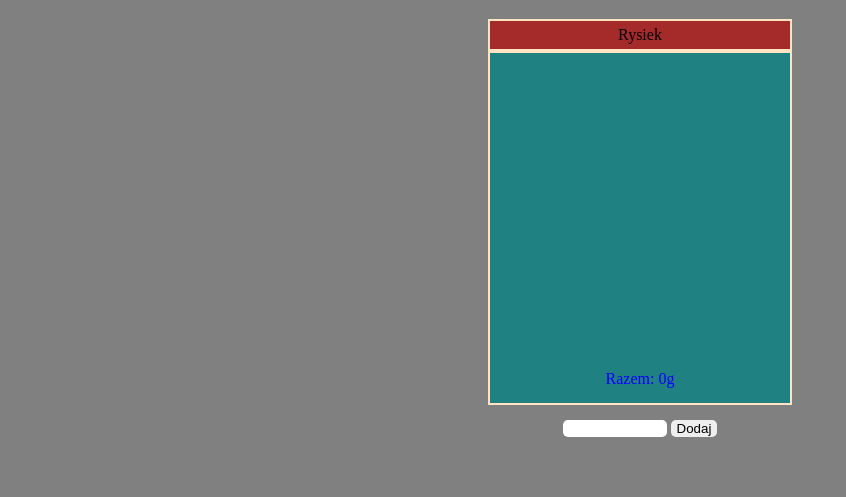
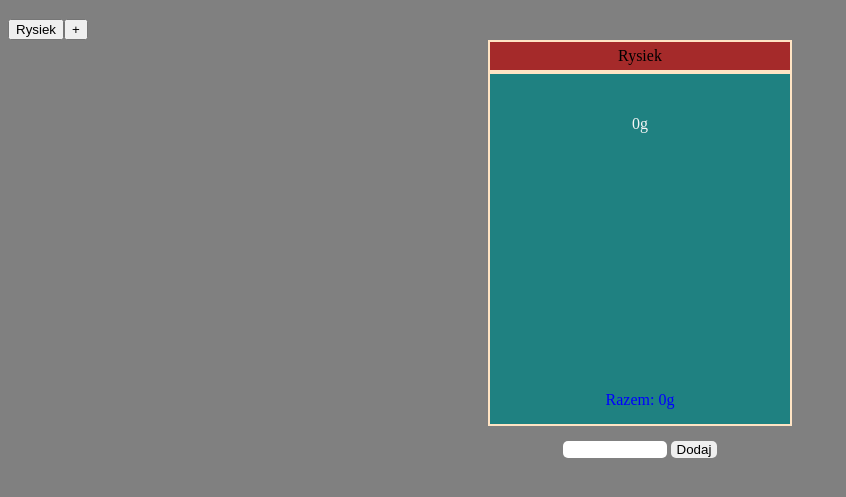
Before and after one commit to BDev93/Cat-diet, a plain HTML site: page Cat/index.html in a window 1280 px wide. Both pictures are taken after a click on the button "Dodaj". Shown: the part 61-558 px from the top of the page, without its empty margins (0-846 px from the left). Drawn offline with Linux system fonts and the light colour scheme.

Commit message:
Adding the functionality of adding a cat

```diff
--- a/Cat/index.html
+++ b/Cat/index.html
@@ -10,21 +10,20 @@
     <header>
         <h1>Cat Diet</h1>
     </header>
+        <div class="cat-tabs" id="cat-tabs"></div>
         <div class="cat-name">
-            <div class="cat"> Rysiek</div>
+            <div class="cat" id="cat-name"></div>
 
         </div>
     <section>
 
-        <div class="conteiner" id="data-one">
-            <p id="sum-tab" class="sum-tab">SUMA</p>
-        </div>
+        <div class="conteiner" id="data-one"></div>
 
 
     </section>
     <div class="conteiner-btn">
         <div class="conteiner-add">
-            <input type="text" class="add" id="add">
+            <input type="text" class="add" id="add" autocomplete="off">
             <button class="add-btn" id="add-btn">Dodaj</button>
         </div>
 
--- a/Cat/index.js
+++ b/Cat/index.js
@@ -6,9 +6,14 @@ const dataOne = document.getElementById("data-one")
 
 
 const addData = document.getElementById("add")
-const sumTab = document.getElementById("sum-tab")
 
-const sumOne = [];
+const tabs = document.getElementById("cat-tabs")
+
+
+const cats = [
+    { name: "Rysiek", data: [], sum:0}
+];
+let currentCat = 0;
 
 
 
@@ -23,16 +28,64 @@ function addFood() {
     const value = addData.value;
     const numberOne = Number(value);
     if(!isNaN(numberOne)){
-        sumOne.push(numberOne);
 
-        // Dodaj nową liczbę do kontenera
-        const newP = document.createElement("p");
-        newP.className = "data";
-        newP.textContent = value;
-        dataOne.appendChild(newP);
+        cats[currentCat].data.push(numberOne);
+        cats[currentCat].sum = cats[currentCat].data.reduce((a,b) => a + b, 0)
+        renderCat();
 
-        // Oblicz i wyświetl sumę w sum-tab
-        const suma = sumOne.reduce((a, b) => a + b, 0);
-        sumTab.textContent = "Razem: " + suma + "g";
     }
 }
+
+
+
+    function renderCat(){
+        dataOne.innerHTML = ""
+        cats[currentCat].data.forEach(val =>{
+            const p = document.createElement("p")
+            p.className = "data"
+            p.textContent = val + "g"
+            dataOne.appendChild(p)
+            document.getElementById("cat-name").textContent = cats[currentCat].name;
+        })
+
+        const sumP = document.createElement("p")
+        sumP.id = "sum-tab"
+        sumP.className = "sum-tab"
+        sumP.textContent = "Razem: " + cats[currentCat].sum + "g"
+        dataOne.appendChild(sumP)
+    }
+
+    function renderTabs() {
+
+        tabs.innerHTML = ""
+
+        cats.forEach((cat, idx) =>{
+            const btn = document.createElement("button");
+            btn.textContent = cat.name;
+            btn.onclick = () => switchCat(idx);
+            tabs.appendChild(btn);
+        })
+
+        const addBtn = document.createElement("button")
+        addBtn.textContent = "+"
+        addBtn.onclick = addCat;
+        tabs.appendChild(addBtn);
+
+    };
+
+    function addCat() {
+        const name = prompt("Podaj imię kota:")
+        if(name){
+            cats.push({name, data: [], sum: 0})
+            renderTabs()
+            switchCat(cats.length - 1);
+        }
+    }
+
+    function switchCat(idx){
+        currentCat = idx;
+        renderCat()
+    }
+
+    renderTabs();
+    renderCat();
--- a/Cat/style.css
+++ b/Cat/style.css
@@ -58,6 +58,11 @@ section {
    border-radius: 5px;
    text-align: center;
 }
+.add:focus{
+    background-color: aquamarine;
+    outline: none;
+
+}
 .add-btn {
    border:none;
    border-radius:5px;
@@ -66,11 +71,11 @@ section {
 }
 
 .add-btn:hover{
-    background-color: rgb(72, 150, 71);
+    background-color: aquamarine;
     cursor: pointer;
-    -webkit-box-shadow: 8px 8px 24px 0px rgba(157, 239, 121, 1);
-    -moz-box-shadow: 8px 8px 24px 0px rgba(157, 239, 121, 1);
-    box-shadow: 8px 8px 24px 0px rgba(157, 239, 121, 1);
+    -webkit-box-shadow: 8px 8px 24px 0px aquamarine;
+    -moz-box-shadow: 8px 8px 24px 0px aquamarine;
+    box-shadow: 8px 8px 24px 0px aquamarine;
 }
 .sum-tab{
     color: blue;
```
